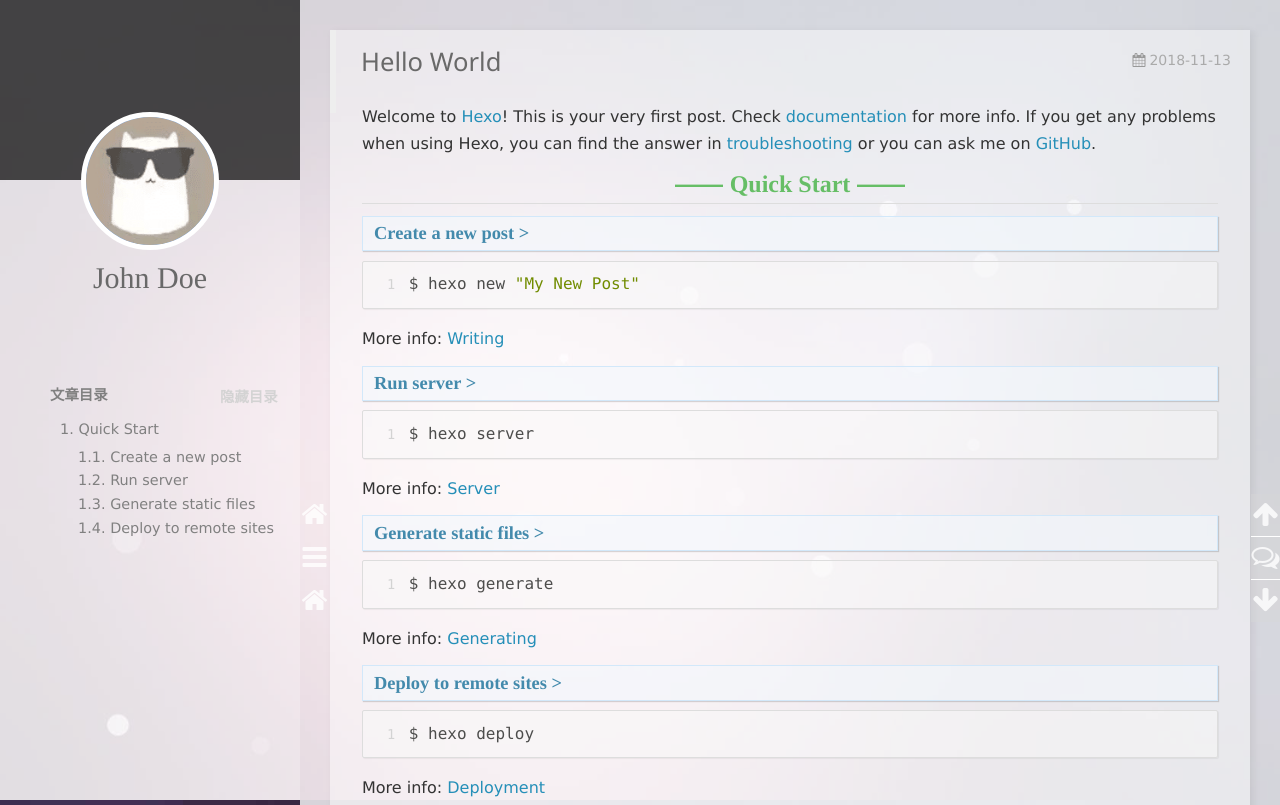
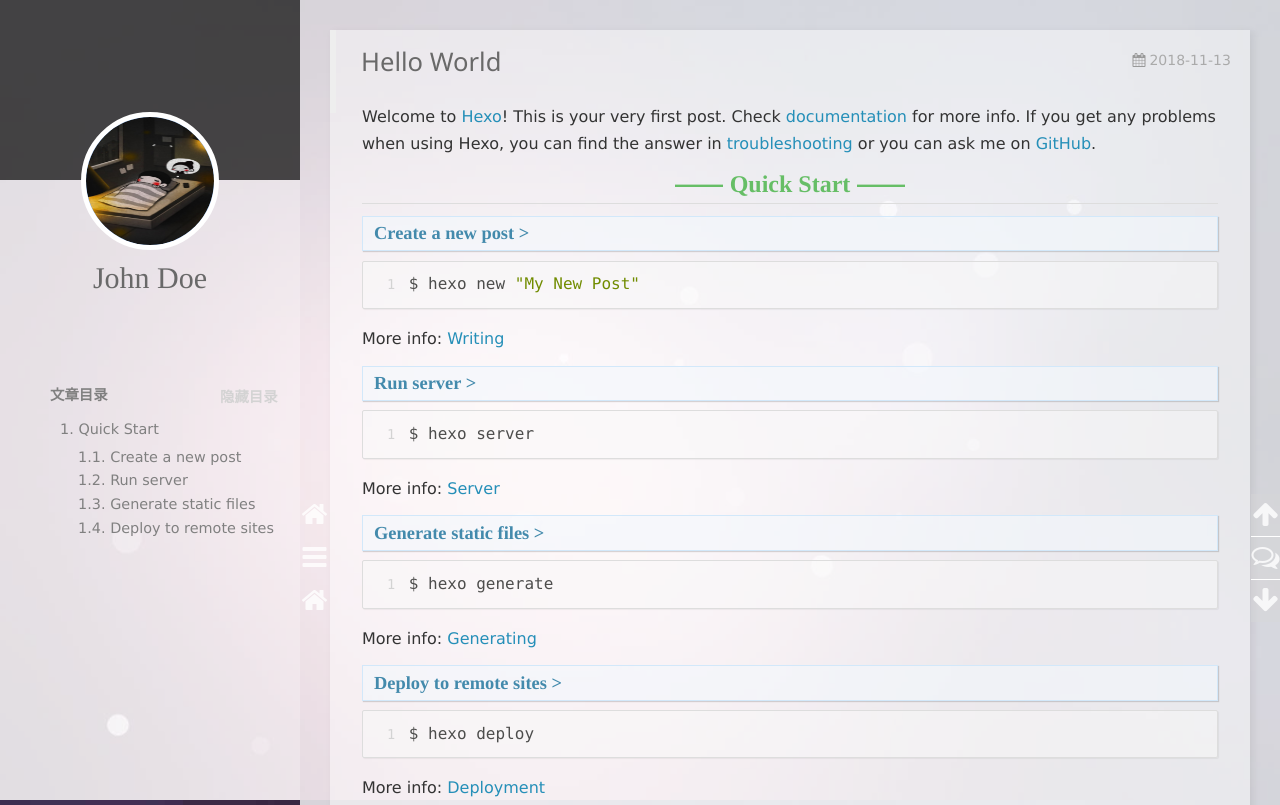
Before and after one commit to liangyongjun/liangyongjun.github.io, a plain HTML site: page 2018/11/13/hello-world/index.html in a window 1280 px wide. Shown: the top 805 px of the page. Drawn offline with nearby package versions, Linux system fonts and the light colour scheme; some packages are replaced by stand-ins of ours; a script that the page names is missing.

Commit message:
Site updated: 2018-11-14 22:57:47

```diff
--- a/2018/11/13/hello-world/index.html
+++ b/2018/11/13/hello-world/index.html
@@ -97,7 +97,7 @@
 <div class="intrude-less">
     <header id="header" class="inner">
         <a href="/" class="profilepic">
-            <img src="/img/avatar.png" class="animated zoomIn">
+            <img src="/img/tx.jpg" class="animated zoomIn">
         </a>
         <hgroup>
           <h1 class="header-author"><a href="/">John Doe</a></h1>
@@ -222,7 +222,7 @@
     <div class="intrude-less">
         <header id="header" class="inner">
             <a href="/" class="profilepic">
-                <img src="/img/avatar.png" class="animated zoomIn">
+                <img src="/img/tx.jpg" class="animated zoomIn">
             </a>
             <hgroup>
               <h1 class="header-author"><a href="/" title="回到主页">John Doe</a></h1>
```
Also changed, not shown: archives/2018/11/index.html (+2 -2 lines), archives/2018/index.html (+2 -2 lines), archives/index.html (+2 -2 lines), index.html (+2 -2 lines), img/tx.jpg (added).
